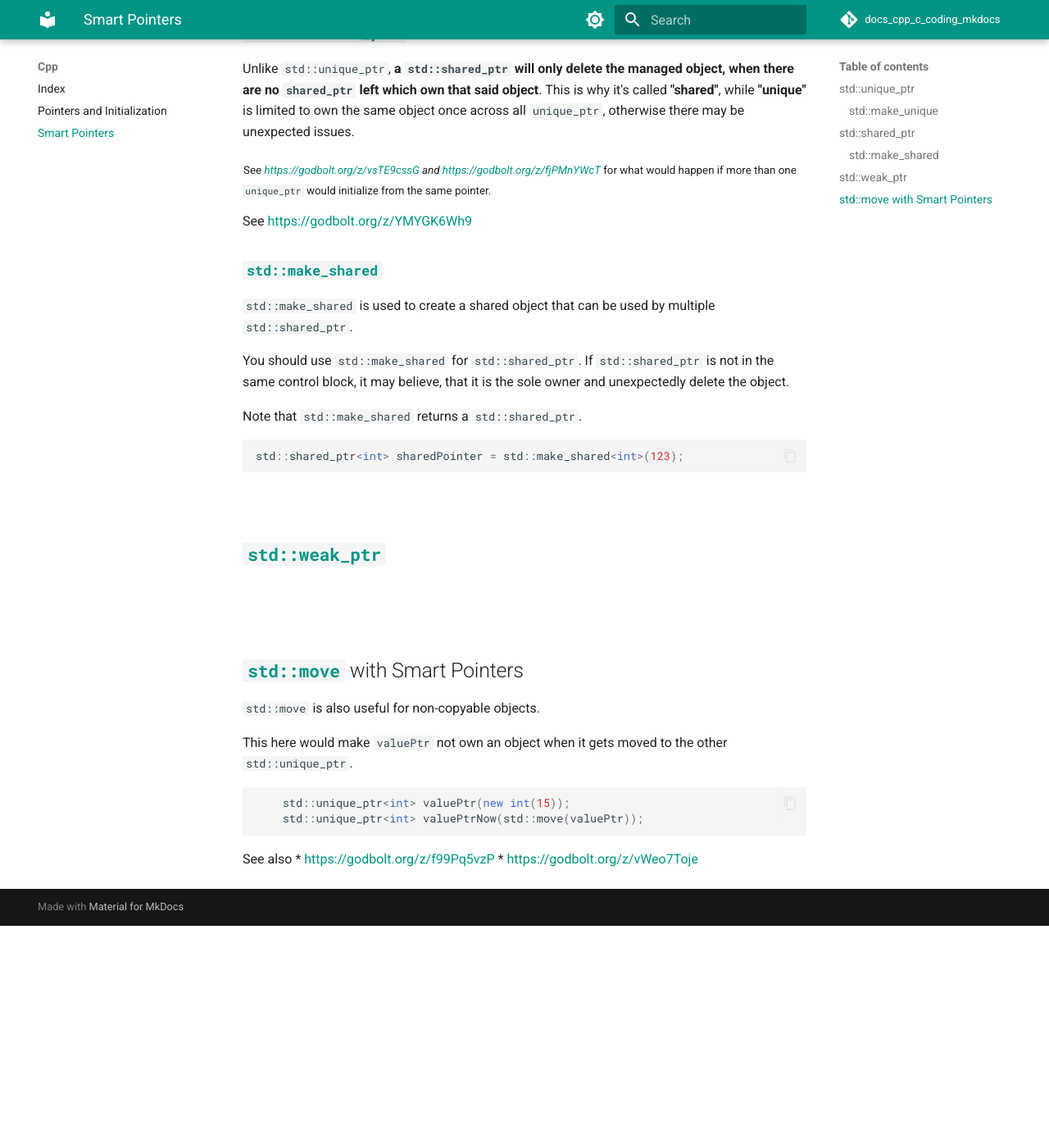
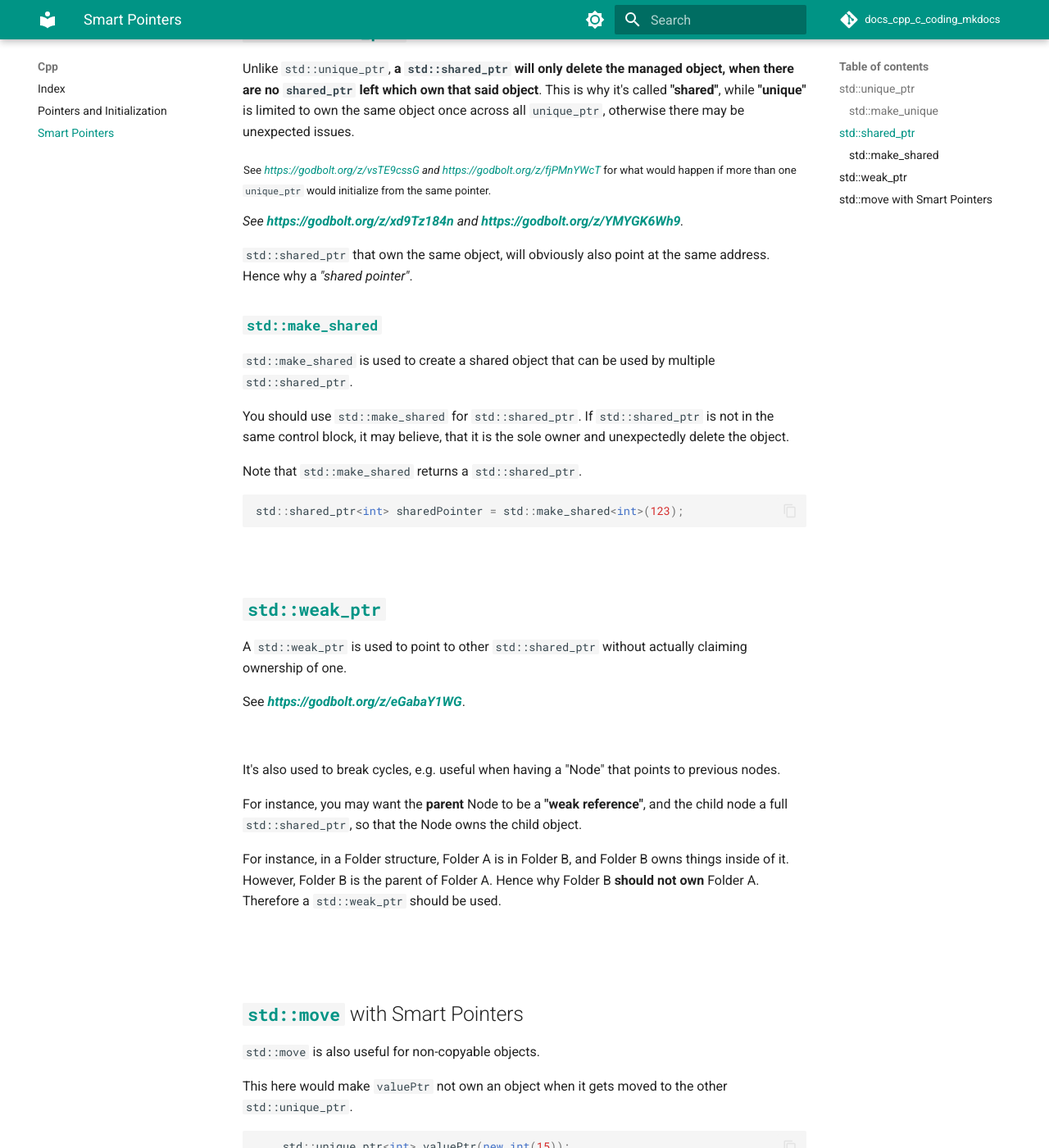
Before and after one commit to karl-police/docs_cpp_c_coding, an MkDocs documentation site: the page built from docs/cpp/Smart_Pointers.md, in a window 1280 px wide and 1400 px high, scrolled down 1866 px. Shown: the whole window at 82% size. Built offline with MkDocs 1.6.1 and Material for MkDocs 9.7.7, drawn with Linux system fonts in a browser that asks for light colours; comment, search, counter and statistics services are not loaded; before the commit the page ends 2995 px from its top, so only the background shows below that.

Commit message:
Update Smart_Pointers.md

```diff
--- a/docs/cpp/Smart_Pointers.md
+++ b/docs/cpp/Smart_Pointers.md
@@ -72,7 +72,10 @@ This is why it's called **"shared"**, while **"unique"** is limited to own the s
 
 <sub>See _https://godbolt.org/z/vsTE9cssG and https://godbolt.org/z/fjPMnYWcT_ for what would happen if more than one ``unique_ptr`` would initialize from the same pointer.</sub>
 
-See https://godbolt.org/z/YMYGK6Wh9
+_See **https://godbolt.org/z/xd9Tz184n** and **https://godbolt.org/z/YMYGK6Wh9**._
+
+
+``std::shared_ptr`` that own the same object, will obviously also point at the same address. Hence why a _"shared pointer"_.
 
 
 ### **[``std::make_shared``](https://en.cppreference.com/w/cpp/memory/shared_ptr/make_shared.html)**
@@ -92,6 +95,21 @@ std::shared_ptr<int> sharedPointer = std::make_shared<int>(123);
 
 ## **[``std::weak_ptr``](https://en.cppreference.com/w/cpp/memory/weak_ptr.html)**
 
+A ``std::weak_ptr`` is used to point to other ``std::shared_ptr`` without actually claiming ownership of one.
+
+See **_https://godbolt.org/z/eGabaY1WG_**.
+
+<br>
+
+It's also used to break cycles, e.g. useful when having a "Node" that points to previous nodes.
+
+For instance, you may want the **parent** Node to be a **"weak reference"**, and the child node a full ``std::shared_ptr``,
+so that the Node owns the child object.
+
+For instance, in a Folder structure, Folder A is in Folder B, and Folder B owns things inside of it.
+However, Folder B is the parent of Folder A. Hence why Folder B **should not own** Folder A. Therefore a ``std::weak_ptr`` should be used.
+
+
 
 <br><br>
 
```
